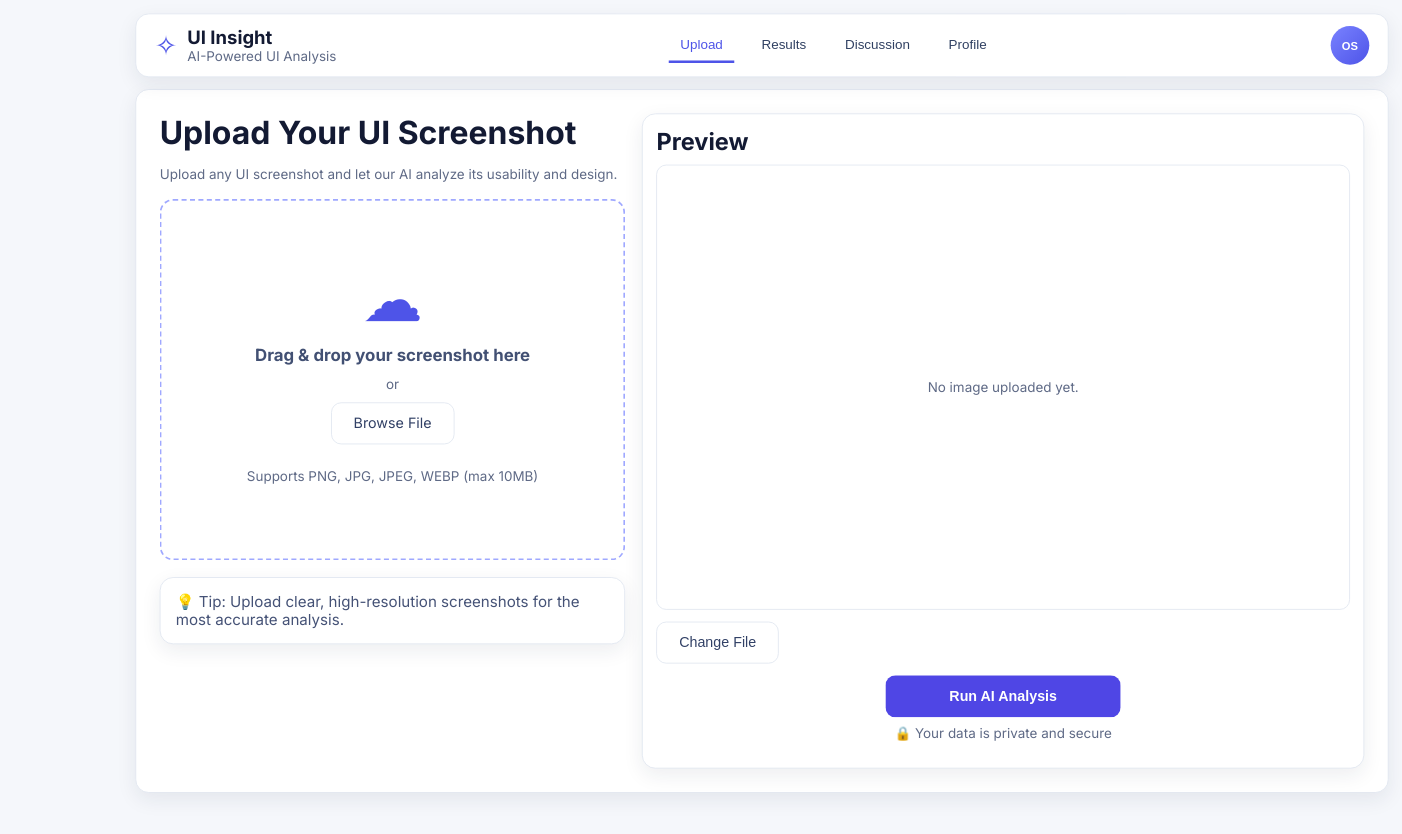
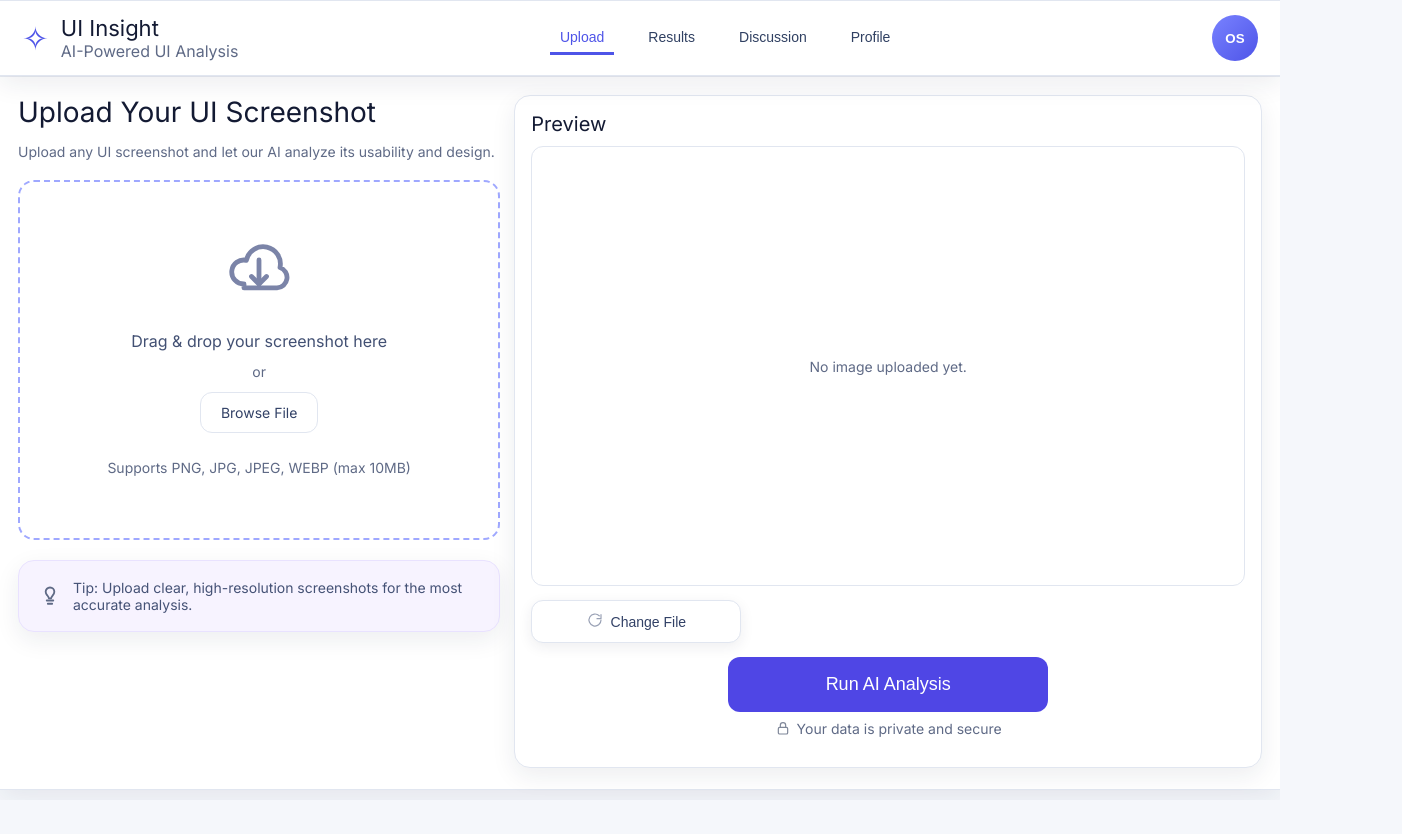
Before and after one commit to Zhaochen922/625_project, a website: page public/index.html in a window 1280 px wide. Shown: the whole page, 1402 px wide, since content can reach past the window. After the commit the page ends 800 px from the top, so only its background shows below. Drawn offline with Linux system fonts and the light colour scheme; no server answers.

Commit message:
Further compact typography and switch discussion action icons to line SVG

```diff
--- a/public/app.js
+++ b/public/app.js
@@ -139,7 +139,7 @@
   const commentCount = Array.isArray(post.comments) ? post.comments.length : (post.commentsCount || 0);
   const liked = !!state.likedPosts[post.id];
   const toggleComments = allComments.length > 2 ? `<span class="comment-toggle" data-toggle-comments="${post.id}">${showAll ? 'Hide comments' : 'View all comments'}</span>` : '';
-  return `<article class="card post-card"><h3>${post.title}</h3>${postImage}<p class="muted">${post.preview}</p><div class="post-meta"><strong class="author-link" data-author="${post.author}">${post.author}</strong> • ${post.time} <span class="chip">${post.topic}</span></div><div class="post-actions"><span>🗨 ${commentCount}${toggleComments}</span><button type="button" class="like-btn ${liked ? 'liked' : ''}" data-id="${post.id}">👍 <span>${post.likes}</span></button></div><div class="stack" style="margin-top:10px">${comments}</div><form class="comment-form" data-id="${post.id}" style="margin-top:12px;display:flex;gap:8px;"><input name="user" placeholder="Your name" required /><input name="text" placeholder="Add a comment..." required style="flex:1" /><button class="btn secondary" type="submit">Reply</button></form></article>`;
+  return `<article class="card post-card"><h3>${post.title}</h3>${postImage}<p class="muted">${post.preview}</p><div class="post-meta"><strong class="author-link" data-author="${post.author}">${post.author}</strong> • ${post.time} <span class="chip">${post.topic}</span></div><div class="post-actions"><span><span class="action-icon" aria-hidden="true"><svg viewBox="0 0 24 24"><path d="M4 5h16v10H8l-4 4z"></path></svg></span>${commentCount}${toggleComments}</span><button type="button" class="like-btn ${liked ? 'liked' : ''}" data-id="${post.id}"><span class="action-icon" aria-hidden="true"><svg viewBox="0 0 24 24"><path d="M7 10v10H4V10z"></path><path d="M10 10V6a3 3 0 0 1 3-3l1 1-1 6h6a2 2 0 0 1 2 2l-1 8H10"></path></svg></span><span>${post.likes}</span></button></div><div class="stack" style="margin-top:10px">${comments}</div><form class="comment-form" data-id="${post.id}" style="margin-top:12px;display:flex;gap:8px;"><input name="user" placeholder="Your name" required /><input name="text" placeholder="Add a comment..." required style="flex:1" /><button class="btn secondary" type="submit">Reply</button></form></article>`;
 }
 
 async function loadPosts() {
--- a/public/index.html
+++ b/public/index.html
@@ -6,7 +6,7 @@
   <title>UI Insight</title>
   <link rel="preconnect" href="https://fonts.googleapis.com">
   <link rel="preconnect" href="https://fonts.gstatic.com" crossorigin>
-  <link href="https://fonts.googleapis.com/css2?family=Inter:wght@400;500;600;700;800&display=swap" rel="stylesheet">
+  <link href="https://fonts.googleapis.com/css2?family=Inter:wght@400;500;600;700&display=swap" rel="stylesheet">
   <link rel="stylesheet" href="/styles.css" />
 </head>
 <body>
@@ -45,13 +45,13 @@
             <p class="muted">Upload any UI screenshot and let our AI analyze its usability and design.</p>
             <label id="dropZone" class="drop-zone">
               <input id="fileInput" type="file" accept="image/png,image/jpg,image/jpeg,image/webp" hidden>
-              <div class="upload-icon">☁︎</div>
+              <div class="upload-icon" aria-hidden="true"><svg viewBox="0 0 24 24"><path d="M7 18a4 4 0 1 1 .8-7.9A5.5 5.5 0 0 1 19 12.5a3.5 3.5 0 0 1-1 6.8H7z"></path><path d="M12 10v8"></path><path d="M9.5 15.5 12 18l2.5-2.5"></path></svg></div>
               <h3>Drag & drop your screenshot here</h3>
               <div class="muted">or</div>
               <span class="btn secondary">Browse File</span>
               <p class="muted small">Supports PNG, JPG, JPEG, WEBP (max 10MB)</p>
             </label>
-            <div class="tip card">💡 Tip: Upload clear, high-resolution screenshots for the most accurate analysis.</div>
+            <div class="tip card"><span class="tip-icon" aria-hidden="true"><svg viewBox="0 0 24 24"><path d="M9 18h6"></path><path d="M10 21h4"></path><path d="M8 10a4 4 0 1 1 8 0c0 1.7-.8 2.5-1.6 3.4-.6.7-1.2 1.4-1.4 2.6h-2c-.2-1.2-.8-1.9-1.4-2.6C8.8 12.5 8 11.7 8 10z"></path></svg></span><span>Tip: Upload clear, high-resolution screenshots for the most accurate analysis.</span></div>
           </div>
           <div class="upload-right card">
             <h2>Preview</h2>
@@ -59,9 +59,9 @@
               <img id="previewImage" alt="Upload preview" />
               <div id="previewPlaceholder" class="muted">No image uploaded yet.</div>
             </div>
-            <button id="changeFileBtn" class="btn secondary">Change File</button>
+            <button id="changeFileBtn" class="btn secondary icon-btn"><span class="btn-icon" aria-hidden="true"><svg viewBox="0 0 24 24"><path d="M21 12a9 9 0 1 1-2.64-6.36"></path><path d="M21 4v6h-6"></path></svg></span>Change File</button>
             <button id="runAnalysisBtn" class="btn analysis-btn">Run AI Analysis</button>
-            <p class="muted center upload-privacy">🔒 Your data is private and secure</p>
+            <p class="muted center upload-privacy"><span class="inline-icon" aria-hidden="true"><svg viewBox="0 0 24 24"><rect x="5" y="11" width="14" height="10" rx="2"></rect><path d="M8 11V8a4 4 0 0 1 8 0v3"></path></svg></span>Your data is private and secure</p>
           </div>
         </div>
       </section>
@@ -72,7 +72,7 @@
             <h1>Analysis Results</h1>
             <p class="muted">AI identified usability issues and suggested practical improvements.</p>
           </div>
-          <button class="btn secondary">Download Report</button>
+          <button class="btn secondary download-btn"><span class="btn-icon" aria-hidden="true"><svg viewBox="0 0 24 24"><path d="M12 4v11"></path><path d="M8.5 11.5 12 15l3.5-3.5"></path><path d="M5 19h14"></path></svg></span>Download Report</button>
         </div>
         <div class="results-grid">
           <div>
--- a/public/styles.css
+++ b/public/styles.css
@@ -22,13 +22,12 @@
 }
 
 .app-shell {
-  --ui-scale: 0.84;
-  padding: 16px;
-  max-width: 1600px;
-  margin: 0 auto;
-  width: calc(100% / var(--ui-scale));
-  transform: scale(var(--ui-scale));
-  transform-origin: top center;
+  --ui-scale: 1;
+  padding: 0;
+  max-width: none;
+  margin: 0;
+  width: 100%;
+  transform: none;
 }
 .card {
   background: var(--surface);
@@ -39,7 +38,7 @@
 
 .top-nav {
   position: sticky;
-  top: 16px;
+  top: 0px;
   z-index: 3;
   display: flex;
   align-items: center;
@@ -148,7 +147,7 @@
 .preview-frame img { width: 100%; height: 100%; object-fit: contain; display: none; }
 
 .results-grid {
-  margin-top: 16px;
+  margin-top: 0px;
   display: grid;
   grid-template-columns: 1fr 1fr;
   gap: 18px;
@@ -156,15 +155,17 @@
 .item-card {
   display: grid;
   grid-template-columns: 78px 1fr;
-  gap: 14px;
-  padding: 16px;
+  gap: 12px;
+  padding: 14px 14px 10px;
   align-items: start;
-  min-height: 150px;
+  min-height: 132px;
 }
 #suggestionsList .item-card .chip.success {
   display: inline-block;
-  margin-top: 12px;
+  margin-top: 8px;
 }
+#issuesList .item-card p,
+#suggestionsList .item-card h3 { margin-bottom: 4px; }
 .icon-box {
   width: 78px; height: 78px; border-radius: 14px; display: grid; place-items: center;
   font-size: 30px;
@@ -344,3 +345,67 @@
     max-width: 100%;
   }
 }
+
+/* visual refinement */
+body { font-weight: 400; }
+h1 { font-size: 38px; margin: 0 0 8px; font-weight: 600; }
+h2 { font-size: 28px; margin: 0; font-weight: 560; }
+h3 { font-size: 20px; margin: 0; font-weight: 520; }
+.muted, p, label, .btn, .tab, .chip { font-weight: 400; }
+.row-between.section-title h2 { font-weight: 540; }
+#suggestionsList .item-card h3 { font-weight: 400; }
+.main { margin-top: 0; border-top-left-radius: 0; border-top-right-radius: 0; border-top: 1px solid #e8ebf2; }
+.top-nav { border-bottom-left-radius: 0; border-bottom-right-radius: 0; margin-bottom: 0; }
+.tabs { gap: 24px; background: transparent; border-radius: 0; padding: 0; }
+.upload-icon { color: #7b84a8; }
+.upload-icon svg { width: 72px; height: 72px; fill: none; stroke: currentColor; stroke-width: 1.6; stroke-linecap: round; stroke-linejoin: round; }
+.tip { display: flex; align-items: flex-start; gap: 10px; background: #f7f3ff; border-color: #e9e2ff; }
+.tip-icon svg { width: 26px; height: 26px; margin-top: 2px; fill: none; stroke: #5f6a86; stroke-width: 1.7; stroke-linecap: round; stroke-linejoin: round; }
+.icon-btn { display: inline-flex; align-items: center; justify-content: center; gap: 8px; box-shadow: 0 4px 14px rgba(34, 42, 70, 0.08); margin: 0 auto; }
+#changeFileBtn { min-width: 210px; }
+#runAnalysisBtn { width: 320px; padding: 16px 28px; font-size: 18px; }
+.download-btn { box-shadow: 0 4px 14px rgba(54, 62, 88, 0.1); }
+.btn-icon svg { width: 16px; height: 16px; fill: none; stroke: #99a1b5; stroke-width: 1.8; stroke-linecap: round; stroke-linejoin: round; }
+.inline-icon svg { width: 16px; height: 16px; vertical-align: -2px; margin-right: 6px; fill: none; stroke: #7f8799; stroke-width: 1.8; stroke-linecap: round; stroke-linejoin: round; }
+
+.top-nav, .main { border-left: none; border-right: none; border-radius: 0; }
+.main { min-height: calc(100vh - 86px); }
+
+
+/* content downsizing without scaling page container */
+.main { padding: 18px; }
+.upload-grid, .results-grid, .discussion-grid, .profile-grid { gap: 14px; }
+h1 { font-size: 30px; }
+h2 { font-size: 20px; }
+h3 { font-size: 16px; }
+.muted, p, label { font-size: 14px; }
+.btn { padding: 11px 20px; font-size: 14px; }
+.tab { font-size: 14px; padding: 7px 10px; }
+.drop-zone { min-height: 360px; }
+.preview-frame { min-height: 440px; }
+.icon-box { width: 62px; height: 62px; }
+
+
+/* unify Inter Regular across site */
+body, input, textarea, button { font-weight: 400; }
+h1, h2, h3, .brand-title, .btn.primary, .analysis-btn, .chip, strong { font-weight: 400; }
+
+
+/* additional compact typography tweaks */
+h1 { font-size: 28px; }
+.tip { font-size: 14px; }
+.item-card { padding: 12px 12px 8px; min-height: 120px; }
+#issuesList .item-card p, #suggestionsList .item-card h3 { margin-bottom: 2px; }
+.row-between.section-title h2 { font-weight: 360; }
+.chip { font-size: 12px; }
+#suggestionsList .chip.success { font-size: 12px; }
+.filter { font-size: 16px; padding: 10px 16px; }
+.chat-bubble { font-size: 14px; }
+#analysisChatInput, #analysisChatInput::placeholder { font-size: 13px; }
+#profileForm input, #profileForm textarea, #profileForm input::placeholder, #profileForm textarea::placeholder { font-size: 14px; }
+#passwordForm input, #passwordForm input::placeholder { font-size: 14px; }
+.post-actions { color: #5f6a86; }
+.action-icon { display:inline-flex; width:16px; height:16px; color:#6d768f; }
+.action-icon svg { width:16px; height:16px; fill:none; stroke:currentColor; stroke-width:1.7; stroke-linecap:round; stroke-linejoin:round; }
+.like-btn { color:#5f6a86; }
+.like-btn.liked { color:#5f6a86; font-weight:400; }
```
